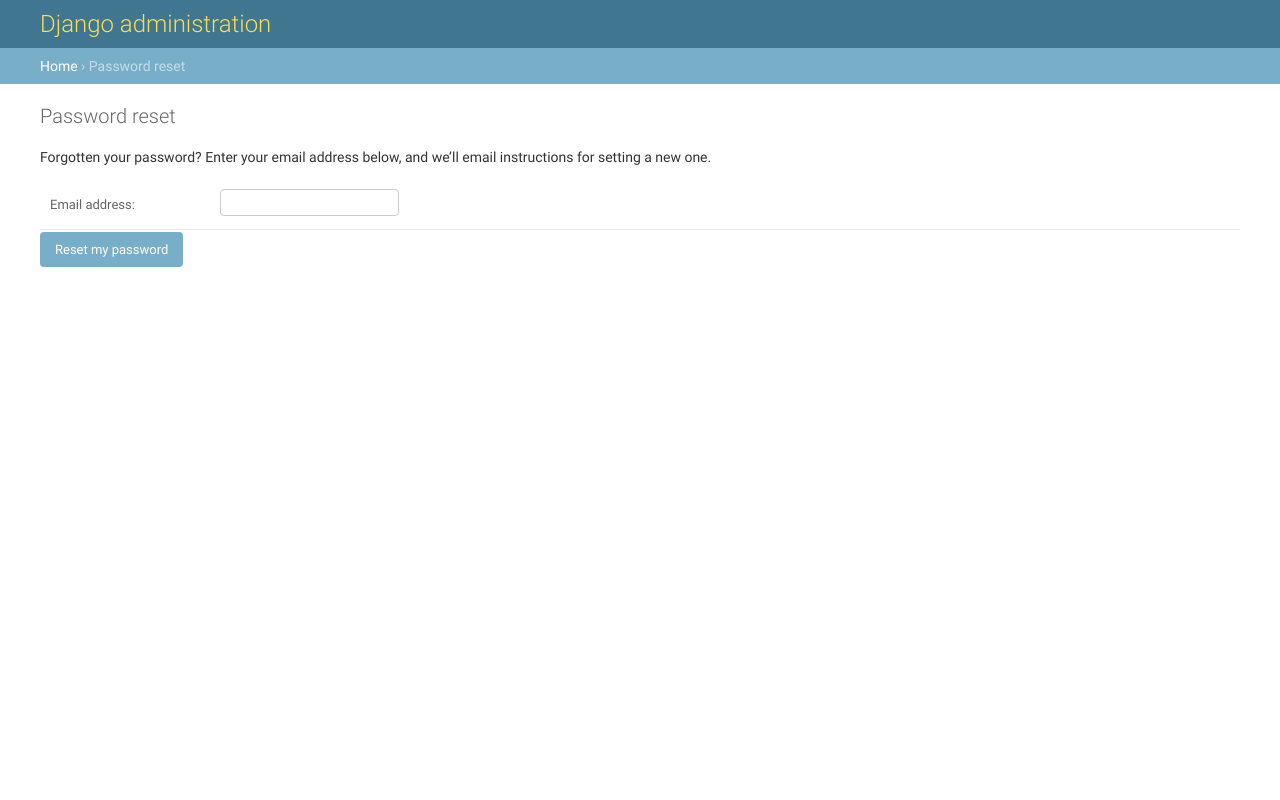
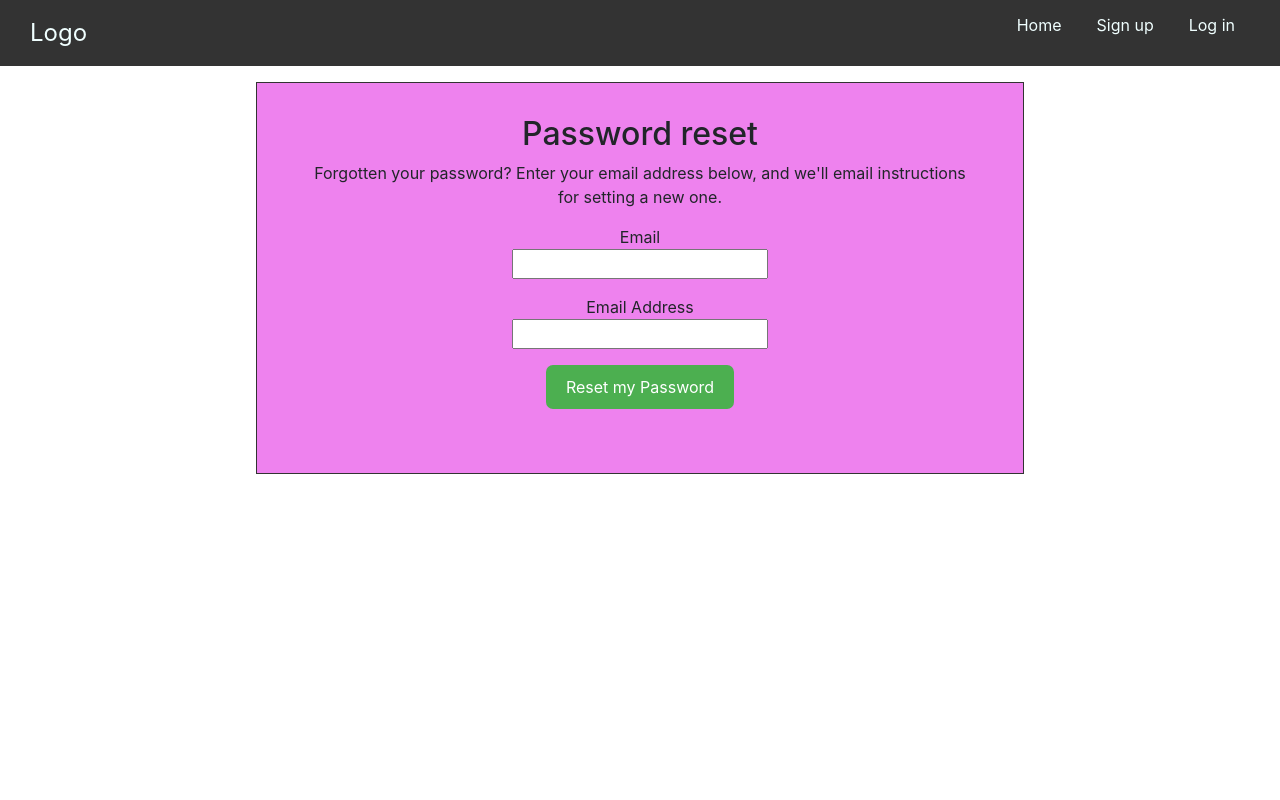
Before and after one commit to amare1990/UserRegistration, a Django app: page /password_reset/ in a window 1280 px wide. Run offline with Django 3.2, Linux system fonts and the light colour scheme; some libraries are stand-ins or nearby versions.

Commit message:
Create custome password reset process

```diff
--- a/UserRegistration/urls.py
+++ b/UserRegistration/urls.py
@@ -6,25 +6,26 @@ from django.conf import settings
 from django.conf.urls.static import static
 
 from django.urls import path
-from Users.views import MyPasswordChangeView
+from Users.views import MyPasswordChangeView, custom_password_change_done
 from django.contrib.auth.views import PasswordChangeDoneView
 
+# from .views import custom_password_change_done
 
 urlpatterns = [
 
 	path('admin/', admin.site.urls),
 	path('', include('Users.urls')),
-	path('login/', auth_views.LoginView, name ='login'),
+	path('login/', user_view.Login, name ='login'),
 	path('logout/', auth_views.LogoutView.as_view(template_name ='user/templates/index.html'), name ='logout'),
 	path('register/', user_view.register, name ='register'),
 
 	# Password reset URLs
-	path('password_reset/', auth_views.PasswordResetView.as_view(), name='password_reset'),
+	path('password_reset/', user_view.CustomPasswordResetView.as_view(), name='password_reset'),
 	path('password_reset/done/', auth_views.PasswordResetDoneView.as_view(), name='password_reset_done'),
 	path('reset/<uidb64>/<token>/', auth_views.PasswordResetConfirmView.as_view(), name='password_reset_confirm'),
 	path('reset/done/', auth_views.PasswordResetCompleteView.as_view(), name='password_reset_complete'),
 
 	path('password/change/', MyPasswordChangeView.as_view(), name='password_change'),
-  path('password/change/done/', PasswordChangeDoneView.as_view(), name='password_change_done'),
+  path('password/change/done/', user_view.custom_password_change_done, name='password_change_done'),
 
 ]+ static(settings.MEDIA_URL, document_root=settings.MEDIA_ROOT)
--- a/Users/forms.py
+++ b/Users/forms.py
@@ -1,6 +1,6 @@
 from django import forms
 from django.contrib.auth.models import User
-from django.contrib.auth.forms import UserCreationForm
+from django.contrib.auth.forms import UserCreationForm, PasswordResetForm
 
 class UserRegisterForm(UserCreationForm):
     def __init__(self, *args, **kwargs):
@@ -15,3 +15,8 @@ class UserRegisterForm(UserCreationForm):
     class Meta:
         model = User
         fields = ['username', 'first_name' ,'last_name', 'email', 'phone_number', 'password1', 'password2']
+
+
+class CustomPasswordResetForm(PasswordResetForm):
+    # Add any additional fields or customizations here
+    email_address = forms.EmailField(label='Email Address')
--- a/Users/views.py
+++ b/Users/views.py
@@ -3,7 +3,7 @@ from django.contrib import messages
 from django.contrib.auth import authenticate, login
 from django.contrib.auth.decorators import login_required
 from django.contrib.auth.forms import AuthenticationForm
-from .forms import UserRegisterForm
+from .forms import UserRegisterForm, CustomPasswordResetForm
 from django.core.mail import send_mail
 from django.core.mail import EmailMultiAlternatives
 from django.template.loader import get_template
@@ -11,7 +11,7 @@ from django.template import Context
 
 
 from django.contrib.auth.forms import PasswordChangeForm
-from django.contrib.auth.views import PasswordChangeView
+from django.contrib.auth.views import PasswordChangeView, PasswordResetView
 from django.urls import reverse_lazy
 from django.contrib.auth.mixins import LoginRequiredMixin
 
@@ -63,3 +63,16 @@ class MyPasswordChangeView(LoginRequiredMixin, PasswordChangeView):
     form_class = PasswordChangeForm
     success_url = reverse_lazy('password_change_done')
     template_name = 'password_change.html'
+
+#Password change done view
+def custom_password_change_done(request):
+       # Custom logic or functionality here
+       return render(request, 'registration/password_change_done.html')
+
+
+# Password reset view
+class CustomPasswordResetView(PasswordResetView):
+		form_class = CustomPasswordResetForm
+		template_name = 'registration/password_reset.html'
+		# email_template_name = 'user/templates/Email.html'
+		success_url = '/password_reset/done/'
--- a/static/index.css
+++ b/static/css/index.css
@@ -1,3 +1,8 @@
+*{
+  box-sizing: border-box;
+}
+
+
 body {
   /* display: flex; */
   /* width: 90%; */
@@ -14,7 +19,13 @@ body {
 }
 
 .welcome-body {
-  /* background-color: violet; */
+  width: 60%;
+  margin: 0 auto;
+  border: 1px solid #333;
+  margin-top: 1rem;
+  text-align: center;
+  padding: 2rem 3rem 4rem;
+  background-color: violet;
 }
 
 .welcome-message {
@@ -71,4 +82,17 @@ body {
 .container-password-change {
   width: 60%;
   margin: 0 auto;
+  border: 1px solid #333;
+  margin-top: 1rem;
+  text-align: center;
+  padding: 2rem 3rem 4rem;
+  background-color: violet;
 }
+
+.btn {
+  background-color: #4CAF50;
+     color: white;
+     padding: 10px 20px;
+     border: none;
+     border-radius: 7px;
+}
--- /dev/null
+++ b/templates/registration/password_reset.html
@@ -0,0 +1,19 @@
+{% extends 'user/templates/index.html' %}
+{% load crispy_forms_tags %}
+
+{% block start %}
+<h2>Password reset</h2>
+<p>Forgotten your password? Enter your email address below, and
+  we'll email instructions for setting a new one.</p>
+
+  <form method="post">
+    {% csrf_token %}
+    {% for field in form %}
+      <fieldset class="form-group">
+        {{ field.label }} <br> {{ field }}
+      </fieldset>
+    {% endfor %}
+    <button type="submit" class="btn password-reset"> Reset my Password</button>
+  </form>
+
+{% endblock start %}
--- a/templates/user/templates/index.html
+++ b/templates/user/templates/index.html
@@ -14,7 +14,7 @@
   <title>{{title}}</title>
   <link rel="stylesheet" href="https://cdn.jsdelivr.net/npm/bootstrap@4.0.0/dist/css/bootstrap.min.css" integrity="sha384-Gn5384xqQ1aoWXA+058RXPxPg6fy4IWvTNh0E263XmFcJlSAwiGgFAW/dAiS6JXm" crossorigin="anonymous">
 
-  <link rel="stylesheet" type="text/css" href="{% static 'index.css' %}" />
+  <link rel="stylesheet" type="text/css" href="{% static 'css/index.css' %}" />
 
 
   <!-- message here -->
--- a/templates/user/templates/register.html
+++ b/templates/user/templates/register.html
@@ -10,11 +10,9 @@
         {{ field.label }}  <br> {{ field }}
       </fieldset>
     {% endfor %}
-    <center>
-      <button style="background: black; padding:2%; font-size: 2rem; color:white;" class="btn btn-outline-info" type="submit"><span class="glyphicon glyphicon-check"></span> &nbsp; Sign up</button>
-    </center>
+      <button class="btn btn-outline-info" type="submit"><span class="glyphicon glyphicon-check"></span> &nbsp; Sign up</button>
     <br />
-    <sub><a href="{% url "login" %}" style="text-decoration: none; color: blue; padding:3%; cursor:pointer;">Already have an account ?</a></sub>
+    <sub><a href="{% url 'login' %}" style="text-decoration: none; color: blue; padding:3%; cursor:pointer;">Already have an account ?</a></sub>
   </form>
 </div>
 {% endblock start %}
```
Also changed, not shown: templates/password_change.html (+7 -5 lines), templates/registration/password_change_done.html (added, +7 -0 lines), db.sqlite3.
